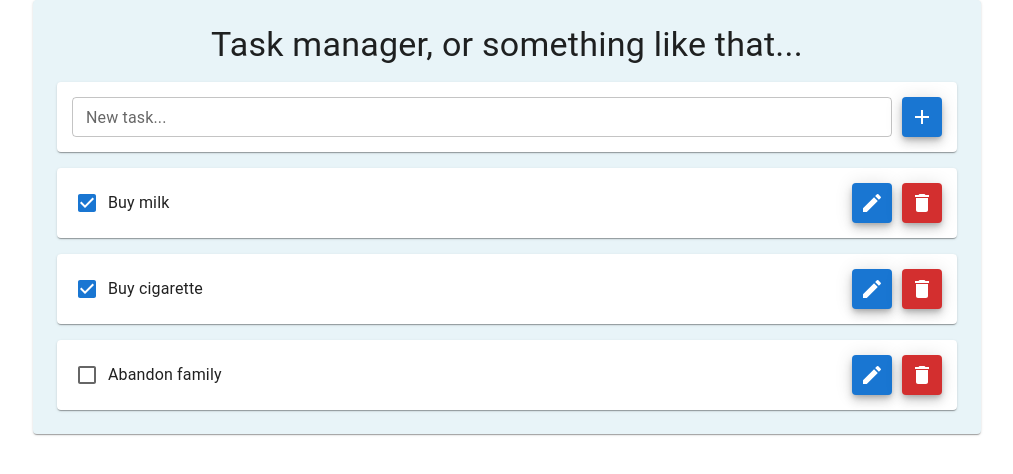
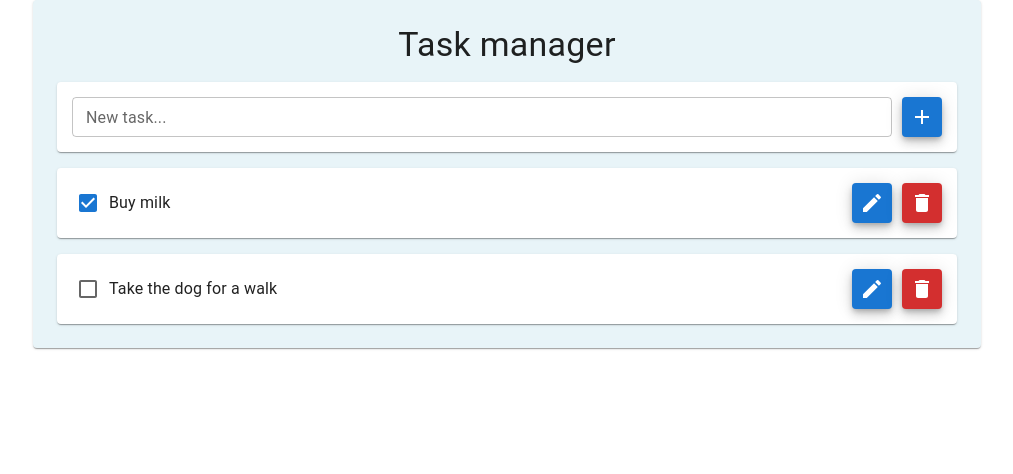
Before and after one commit to richard-nagy/task_manager, a React (Create React App) app: page / in a window 1280 px wide. Shown: the top 474 px of the page, without its empty margins (133-1146 px from the left). Built offline with nearby package versions, Linux system fonts and the light colour scheme.

Commit message:
Hide overflow task text

```diff
--- a/src/components/Task.js
+++ b/src/components/Task.js
@@ -1,4 +1,4 @@
-import { Checkbox, FormControlLabel, Stack, TextField } from "@mui/material";
+import { Checkbox, Stack, TextField } from "@mui/material";
 import React, { useState } from "react";
 import { ContainerPaper } from "../styles/common/Paper";
 import DeleteIcon from "@mui/icons-material/Delete";
@@ -6,6 +6,7 @@ import EditIcon from "@mui/icons-material/Edit";
 import CancelIcon from "@mui/icons-material/Cancel";
 import SaveIcon from "@mui/icons-material/Save";
 import MuiFab from "../styles/common/Fab";
+import { TextContainer } from "../styles/Task";
 
 const Task = ({ item, removeTodo, updateTodo }) => {
     const [edit, setEdit] = useState(false);
@@ -46,26 +47,21 @@ const Task = ({ item, removeTodo, updateTodo }) => {
 
         return (
             <>
-                <FormControlLabel
-                    control={<Checkbox checked={item.done} />}
-                    label={text}
-                    onChange={() => handleSave(!item.done)}
-                />
-                <div>
+                <Checkbox checked={item.done} onChange={() => handleSave(!item.done)} />
+                <TextContainer>{item.text}</TextContainer>
                 <MuiFab tooltip="Edit" color="primary" onClick={() => setEdit(true)}>
                     <EditIcon />
                 </MuiFab>
                 <MuiFab tooltip="Delete" color="error" onClick={handleDelete}>
                     <DeleteIcon />
                 </MuiFab>
-                </div>
             </>
         );
     };
 
     return (
         <ContainerPaper>
-            <Stack direction="row" justifyContent="space-between" alignItems="center">
+            <Stack direction="row" alignItems="center">
                 {TaskContent()}
             </Stack>
         </ContainerPaper>
--- a/src/components/TaskList.js
+++ b/src/components/TaskList.js
@@ -1,16 +1,16 @@
 import React, { useState } from "react";
 import Task from "./Task";
 import TaskForm from "./TaskForm";
-import { Box, Container, Paper, Typography } from "@mui/material";
+import { Container, Typography } from "@mui/material";
 import { Stack } from "@mui/system";
+import { TasksContainer } from "../styles/TaskList";
 
 function TaskList() {
     console.log("render");
 
     const [todos, setTodos] = useState([
         { id: 0, text: "Buy milk", done: true },
-        { id: 1, text: "Buy cigarette", done: true },
-        { id: 2, text: "Abandon family", done: false },
+        { id: 1, text: "Take the dog for a walk", done: false },
     ]);
 
     const stuff = (todo) => {
@@ -34,19 +34,10 @@ function TaskList() {
     return (
         <Container component="span" sx={{ width: "90%" }}>
             <Stack direction="column" justifyContent="flex-start" alignItems="center" spacing={3}>
-                <Box
-                    component={Paper}
-                    sx={{
-                        p: 3,
-                        backgroundColor: "#e8f4f8",
-                        margin: 5,
-                        width: "100%",
-                        maxWidth: "md",
-                    }}
-                >
+                <TasksContainer>
                     <Stack direction="column" alignItems="stretch" spacing={2}>
                         <Typography variant="h4" align="center" gutterBottom={true}>
-                            Task manager, or something like that...
+                            Task manager
                         </Typography>
                         <TaskForm onSubmit={stuff} />
                         {todos.map((item) => {
@@ -60,7 +51,7 @@ function TaskList() {
                             );
                         })}
                     </Stack>
-                </Box>
+                </TasksContainer>
             </Stack>
         </Container>
     );
--- a/src/styles/Task.js
+++ b/src/styles/Task.js
@@ -1,7 +1,17 @@
-import styled from "@emotion/styled";
-import { Box } from "@mui/system";
+import { Typography } from "@mui/material";
 
-export const TextContainer = styled(Box)(() => ({
-    textOverflow: "ellipsis",
-    width: "100px",
-}));
+export const TextContainer = ({ children, ...rest }) => {
+    return (
+        <Typography
+            {...rest}
+            sx={{
+                whiteSpace: "nowrap",
+                overflow: "hidden",
+                textOverflow: "ellipsis",
+                width: "100%",
+            }}
+        >
+            {children}
+        </Typography>
+    );
+};
--- /dev/null
+++ b/src/styles/TaskList.js
@@ -0,0 +1,20 @@
+import { Paper } from "@mui/material";
+import { Box } from "@mui/system";
+
+export const TasksContainer = ({ children, ...rest }) => {
+    return (
+        <Box
+            {...rest}
+            component={Paper}
+            sx={{
+                p: 3,
+                backgroundColor: "#e8f4f8",
+                margin: 5,
+                width: "100%",
+                maxWidth: "md",
+            }}
+        >
+            {children}
+        </Box>
+    );
+};
--- a/src/theme.js
+++ b/src/theme.js
@@ -37,13 +37,6 @@ const theme = () => {
                     },
                 },
             },
-            MuiCheckbox: {
-                styleOverrides: {
-                    root: {
-                        marginLeft: "10px",
-                    },
-                },
-            },
         },
     });
 };
```
Lines whose indentation alone changed are shown as unchanged.
